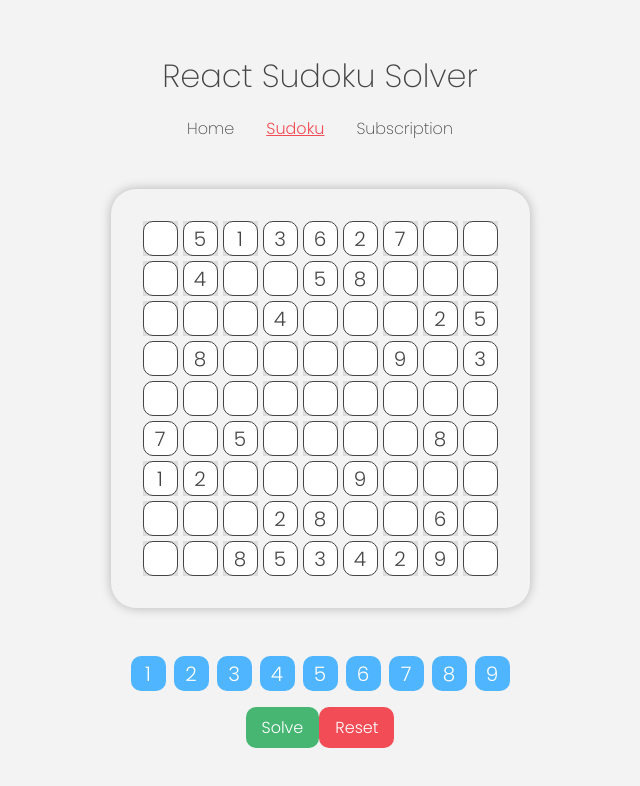
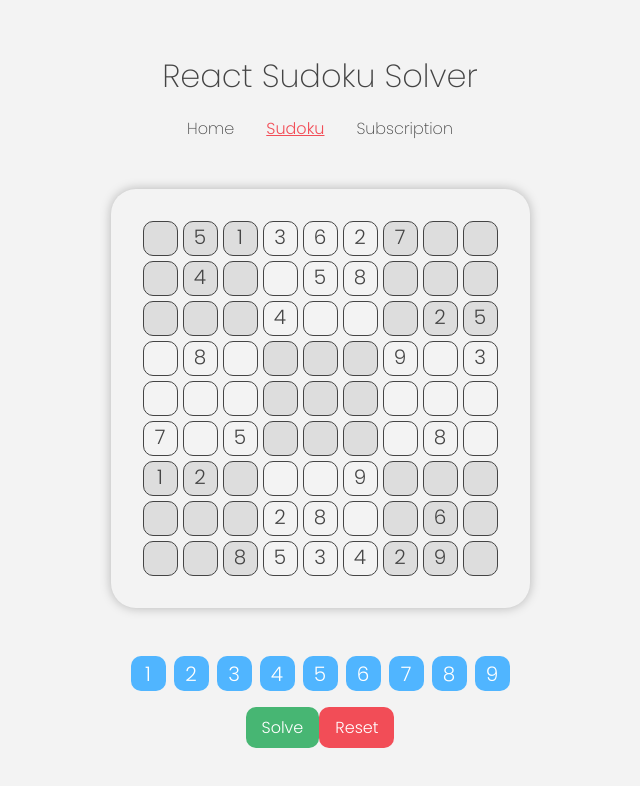
Before and after one commit to VWRoli/react-sudoku, a React (Create React App) app: page /sudoku in a window 1280 px wide. Shown: the top 786 px of the page, without its empty margins (320-960 px from the left). Built offline with nearby package versions, Linux system fonts and the light colour scheme.

Commit message:
feat: user input

```diff
--- a/src/components/GridItem/GridItem.tsx
+++ b/src/components/GridItem/GridItem.tsx
@@ -1,3 +1,5 @@
+import { useState } from 'react';
+
 type Props = {
   number: number;
   id: string;
@@ -9,17 +11,20 @@ const GridItem: React.FC<Props> = ({
   id,
   setUserSelected,
 }): JSX.Element => {
-  const handleChange = (e: React.ChangeEvent<HTMLInputElement>) => {
-    setUserSelected(e.target.value);
+  const [selected, setSelected] = useState(false);
+
+  const handleClick = () => {
+    setUserSelected(id);
+    setSelected(true);
   };
+
   return (
-    <div className="grid-item" id={id}>
-      <input
-        type="number"
-        maxLength={1}
-        value={number === 0 ? '' : number}
-        onChange={handleChange}
-      />
+    <div
+      className={selected ? 'grid-item selected' : 'grid-item'}
+      id={id}
+      onClick={handleClick}
+    >
+      {!number || number}
     </div>
   );
 };
--- a/src/components/GridItem/_GridItem.scss
+++ b/src/components/GridItem/_GridItem.scss
@@ -1,19 +1,5 @@
 .grid-item {
   cursor: pointer;
-  /* Chrome, Safari, Edge, Opera */
-  input::-webkit-outer-spin-button,
-  input::-webkit-inner-spin-button {
-    -webkit-appearance: none;
-    margin: 0;
-    text-align: center;
-  }
-
-  /* Firefox */
-  input[type='number'] {
-    -moz-appearance: textfield;
-    text-align: center;
-  }
-  input {
   height: 35px;
   width: 35px;
   border: 1px solid $mainTextColor;
@@ -21,7 +7,6 @@
   font-size: 1.25rem;
   font-weight: 300;
 }
-}
-.user-selected {
+.selected {
   background-color: $successColor;
 }
--- a/src/components/Sudoku/Sudoku.tsx
+++ b/src/components/Sudoku/Sudoku.tsx
@@ -159,8 +159,8 @@ const Sudoku: React.FC = (): JSX.Element => {
                 return (
                   <GridItem
                     key={i}
+                    id={`${i}`}
                     number={item}
-                    id={`${rowIndex}${i}`}
                     setUserSelected={setUserSelected}
                   />
                 );
```
Also changed, not shown: src/css/main.min.css. Lines whose indentation alone changed are shown as unchanged.
